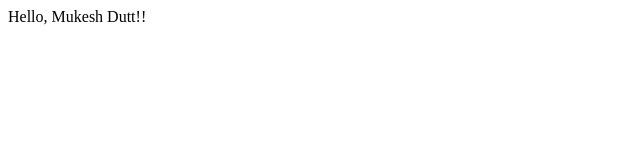
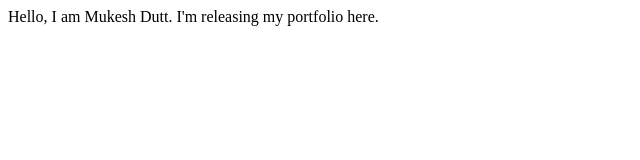
Before and after one commit to mukeshdutt/mukeshdutt.github.io, a plain HTML site: page index.html in a window 1280 px wide. Shown: the whole page, without its empty margins (0-640 px from the left). Drawn offline with Linux system fonts and the light colour scheme.

Commit message:
updating text

```diff
--- a/index.html
+++ b/index.html
@@ -7,6 +7,6 @@
     <title>Document</title>
 </head>
 <body>
-    Hello, Mukesh Dutt!!
+    Hello, I am Mukesh Dutt. I'm releasing my portfolio here.
 </body>
 </html>
```
